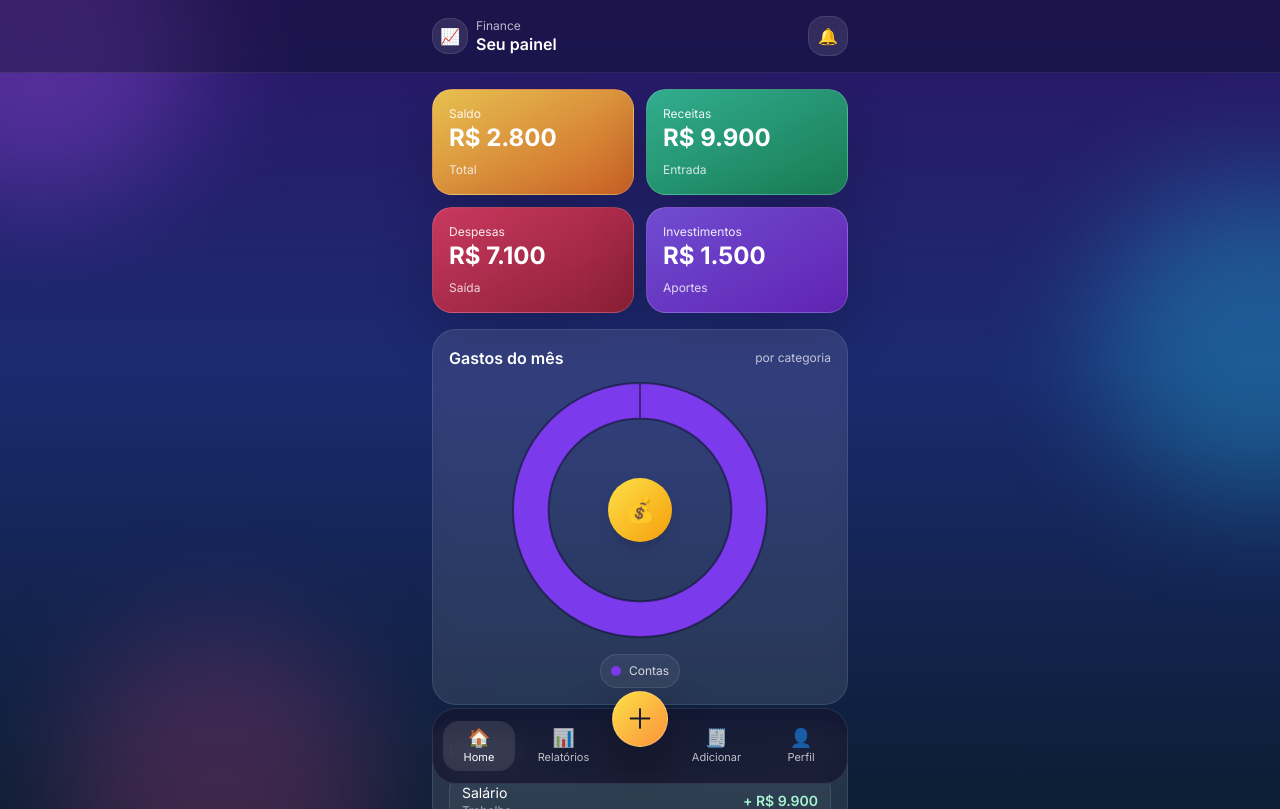
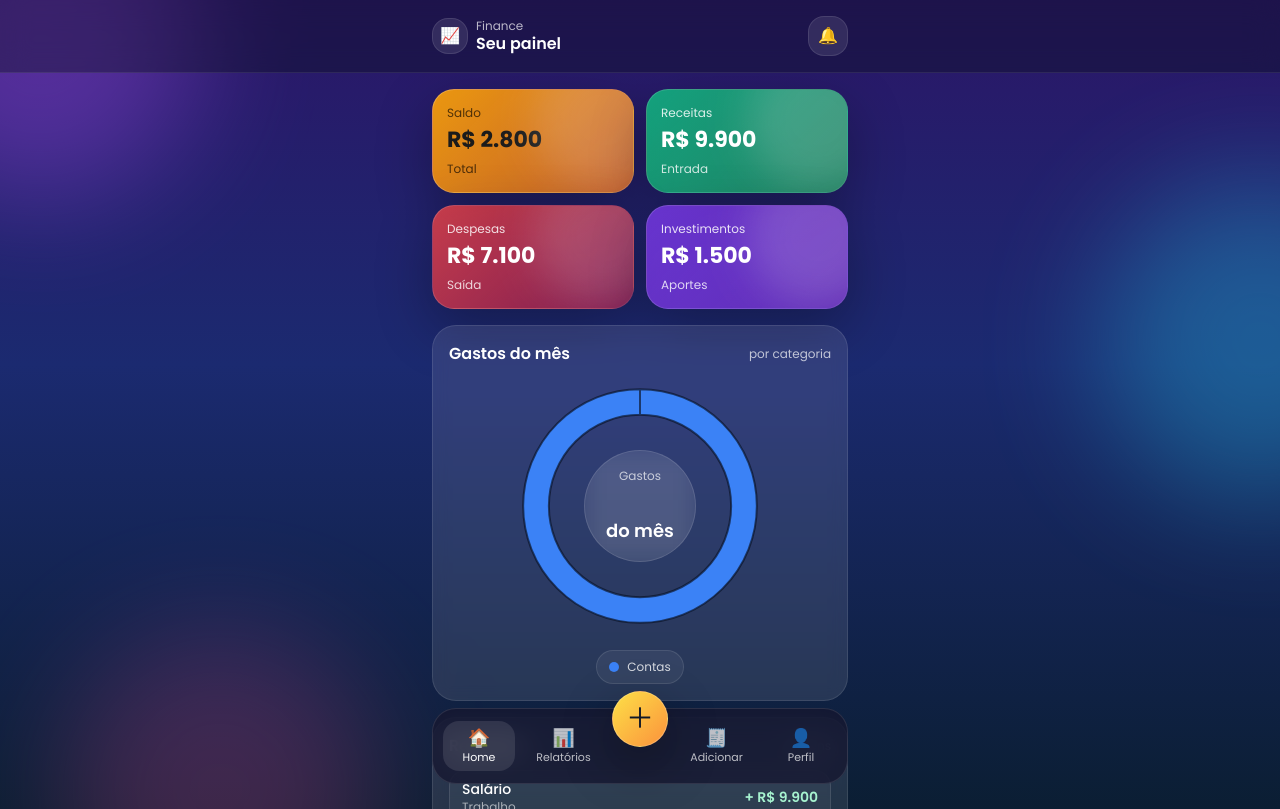
Before and after one commit to Mahaseias/finc, a Vue app: page / in a window 1280 px wide. Built offline with nearby package versions, Linux system fonts and the light colour scheme.

Commit message:
feat: v1.5 layout fixo, tema jovem e donut premium

```diff
--- a/index.html
+++ b/index.html
@@ -5,6 +5,9 @@
     <link rel="icon" type="image/svg+xml" href="/vite.svg" />
     <meta name="viewport" content="width=device-width, initial-scale=1.0" />
     <title>FINC - Controle Financeiro</title>
+    <link rel="preconnect" href="https://fonts.googleapis.com">
+    <link rel="preconnect" href="https://fonts.gstatic.com" crossorigin>
+    <link href="https://fonts.googleapis.com/css2?family=Poppins:wght@400;500;600;700&display=swap" rel="stylesheet">
     <link rel="manifest" href="/manifest.webmanifest" />
     <meta name="theme-color" content="#0b1e33" />
   </head>
--- a/package.json
+++ b/package.json
@@ -1,6 +1,6 @@
 {
   "name": "finc",
-  "version": "1.4.0",
+  "version": "1.5.0",
   "private": true,
   "type": "module",
   "scripts": {
--- a/src/pages/Dashboard.vue
+++ b/src/pages/Dashboard.vue
@@ -5,6 +5,15 @@ import { state, totals } from '../store/financeStore'
 
 const canvasRef = ref(null)
 let chart
+
+const COLOR_BY_CATEGORY = {
+  'Cartão': '#7C3AED',
+  'Contas fixas': '#F59E0B',
+  'Emergência': '#EF4444',
+  'Investimento': '#EC4899',
+  'Uso pessoal': '#10B981',
+  'Outros': '#3B82F6',
+}
 
 function computeCategories() {
   const month = new Date().getMonth()
@@ -14,7 +23,10 @@ function computeCategories() {
     return t.type === 'expense' && d.getMonth() === month && d.getFullYear() === year
   })
   const map = new Map()
-  for (const t of monthExpenses) map.set(t.category, (map.get(t.category) || 0) + t.amount)
+  for (const t of monthExpenses) {
+    const cat = t.category || 'Outros'
+    map.set(cat, (map.get(cat) || 0) + t.amount)
+  }
   const labels = [...map.keys()]
   const data = [...map.values()]
   return { labels: labels.length ? labels : ['Sem dados'], data: data.length ? data : [1] }
@@ -22,7 +34,8 @@ function computeCategories() {
 
 function renderChart() {
   const { labels, data } = computeCategories()
-  const palette = ['#7C3AED', '#F59E0B', '#EF4444', '#EC4899', '#10B981', '#3B82F6']
+  const total = data.reduce((a, b) => a + Number(b || 0), 0) || 1
+  const palette = labels.map((lbl) => COLOR_BY_CATEGORY[lbl] || COLOR_BY_CATEGORY['Outros'])
 
   if (chart) chart.destroy()
   chart = new Chart(canvasRef.value, {
@@ -32,16 +45,17 @@ function renderChart() {
       datasets: [
         {
           data,
-          backgroundColor: labels.map((_, i) => palette[i % palette.length]),
+          backgroundColor: palette,
           borderWidth: 2,
-          borderColor: 'rgba(10,18,35,.55)',
-          hoverOffset: 6,
+          borderColor: 'rgba(10,18,35,.65)',
+          hoverOffset: 8,
         },
       ],
     },
     options: {
-      cutout: '72%',
-      animation: { duration: 600 },
+      cutout: '78%',
+      radius: '92%',
+      animation: { duration: 650 },
       plugins: {
         legend: { display: false },
         tooltip: {
@@ -49,7 +63,8 @@ function renderChart() {
           callbacks: {
             label: (ctx) => {
               const v = Number(ctx.raw || 0)
-              return ` ${ctx.label}: R$ ${v.toLocaleString('pt-BR')}`
+              const pct = Math.round((v / total) * 100)
+              return ` ${ctx.label}: R$ ${v.toLocaleString('pt-BR')} (${pct}%)`
             },
           },
         },
@@ -65,25 +80,28 @@ watch(() => state.transactions.length, renderChart)
 <template>
   <div class="space-y-4">
     <div class="grid grid-cols-2 gap-3">
-      <div class="card bg-gradient-to-br from-amber-300/90 to-orange-500/80">
-        <div class="text-white/90 text-xs">Saldo</div>
-        <div class="text-2xl font-bold">R$ {{ totals.balance.toLocaleString('pt-BR') }}</div>
-        <div class="mt-2 text-xs text-white/80">Total</div>
+      <div class="kpi kpi-balance">
+        <div class="kpi-title">Saldo</div>
+        <div class="kpi-value">R$ {{ totals.balance.toLocaleString('pt-BR') }}</div>
+        <div class="kpi-sub">Total</div>
       </div>
-      <div class="card bg-gradient-to-br from-emerald-400/80 to-green-600/70">
-        <div class="text-white/90 text-xs">Receitas</div>
-        <div class="text-2xl font-bold">R$ {{ totals.income.toLocaleString('pt-BR') }}</div>
-        <div class="mt-2 text-xs text-white/80">Entrada</div>
+
+      <div class="kpi kpi-income">
+        <div class="kpi-title">Receitas</div>
+        <div class="kpi-value">R$ {{ totals.income.toLocaleString('pt-BR') }}</div>
+        <div class="kpi-sub">Entrada</div>
       </div>
-      <div class="card bg-gradient-to-br from-rose-500/80 to-red-700/70">
-        <div class="text-white/90 text-xs">Despesas</div>
-        <div class="text-2xl font-bold">R$ {{ totals.expense.toLocaleString('pt-BR') }}</div>
-        <div class="mt-2 text-xs text-white/80">Saída</div>
+
+      <div class="kpi kpi-expense">
+        <div class="kpi-title">Despesas</div>
+        <div class="kpi-value">R$ {{ totals.expense.toLocaleString('pt-BR') }}</div>
+        <div class="kpi-sub">Saída</div>
       </div>
-      <div class="card bg-gradient-to-br from-violet-500/75 to-purple-700/70">
-        <div class="text-white/90 text-xs">Investimentos</div>
-        <div class="text-2xl font-bold">R$ {{ totals.invest.toLocaleString('pt-BR') }}</div>
-        <div class="mt-2 text-xs text-white/80">Aportes</div>
+
+      <div class="kpi kpi-invest">
+        <div class="kpi-title">Investimentos</div>
+        <div class="kpi-value">R$ {{ totals.invest.toLocaleString('pt-BR') }}</div>
+        <div class="kpi-sub">Aportes</div>
       </div>
     </div>
 
@@ -97,8 +115,9 @@ watch(() => state.transactions.length, renderChart)
           <canvas ref="canvasRef"></canvas>
         </div>
         <div class="absolute grid place-items-center">
-          <div class="w-16 h-16 rounded-full bg-gradient-to-br from-yellow-300 to-amber-500 grid place-items-center shadow-lg">
-            <span class="text-2xl">💰</span>
+          <div class="centerBadge">
+            <div class="text-xs text-white/70">Gastos</div>
+            <div class="text-lg font-semibold">do mês</div>
           </div>
         </div>
       </div>
@@ -108,7 +127,7 @@ watch(() => state.transactions.length, renderChart)
           :key="lbl"
           class="pill"
         >
-          <span class="dot" :style="{ background: ['#7C3AED','#F59E0B','#EF4444','#EC4899','#10B981','#3B82F6'][i % 6] }"></span>
+          <span class="dot" :style="{ background: (COLOR_BY_CATEGORY[lbl] || COLOR_BY_CATEGORY['Outros']) }"></span>
           <span class="text-xs text-white/80">{{ lbl }}</span>
         </div>
       </div>
@@ -139,24 +158,54 @@ watch(() => state.transactions.length, renderChart)
 </template>
 
 <style scoped>
-.card {
-  border-radius: 1.25rem;
-  padding: 1rem;
-  border: 1px solid rgba(255, 255, 255, 0.15);
-  box-shadow: 0 20px 60px rgba(0, 0, 0, 0.2);
+.kpi{
+  border-radius: 22px;
+  padding: 14px 14px;
+  border: 1px solid rgba(255,255,255,.14);
+  box-shadow: 0 18px 55px rgba(0,0,0,.30);
+  position: relative;
+  overflow: hidden;
 }
-.pill {
-  display: flex;
-  align-items: center;
-  gap: 8px;
-  padding: 8px 10px;
+.kpi::after{
+  content:"";
+  position:absolute; inset:-40px -40px auto auto;
+  width:140px; height:140px;
+  border-radius:9999px;
+  background: rgba(255,255,255,.16);
+  filter: blur(20px);
+  transform: rotate(20deg);
+}
+.kpi-title{ font-size: 12px; color: rgba(255,255,255,.85); }
+.kpi-value{ margin-top: 6px; font-size: 22px; font-weight: 700; line-height: 1.1; }
+.kpi-sub{ margin-top: 8px; font-size: 12px; color: rgba(255,255,255,.80); }
+
+.kpi-balance{ background: linear-gradient(135deg, rgba(245,158,11,.95), rgba(249,115,22,.75)); color:#1b1b1b; border-color: rgba(255,255,255,.20); }
+.kpi-balance .kpi-title,.kpi-balance .kpi-sub{ color: rgba(0,0,0,.65); }
+
+.kpi-income{ background: linear-gradient(135deg, rgba(16,185,129,.85), rgba(34,197,94,.60)); }
+.kpi-expense{ background: linear-gradient(135deg, rgba(239,68,68,.80), rgba(190,18,60,.60)); }
+.kpi-invest{  background: linear-gradient(135deg, rgba(124,58,237,.78), rgba(147,51,234,.58)); }
+
+.centerBadge{
+  width: 112px;
+  height: 112px;
   border-radius: 9999px;
-  background: rgba(255, 255, 255, 0.06);
-  border: 1px solid rgba(255, 255, 255, 0.1);
+  background: rgba(255,255,255,.06);
+  border: 1px solid rgba(255,255,255,.12);
+  backdrop-filter: blur(12px);
+  display: grid;
+  place-items: center;
+  text-align: center;
 }
-.dot {
-  width: 10px;
-  height: 10px;
+
+.pill{
+  display:flex; align-items:center; gap:8px;
+  padding: 8px 12px;
   border-radius: 9999px;
+  background: rgba(255,255,255,.06);
+  border: 1px solid rgba(255,255,255,.10);
+}
+.dot{
+  width:10px; height:10px; border-radius:9999px;
 }
 </style>
--- a/src/style.css
+++ b/src/style.css
@@ -1,12 +1,36 @@
-@import url('https://fonts.googleapis.com/css2?family=Inter:wght@400;600;700&display=swap');
 @tailwind base;
 @tailwind components;
 @tailwind utilities;
 
-:root {
+:root{
   color-scheme: dark;
+
+  --bg-0: #081424;
+  --bg-1: #0b1e33;
+
+  --card: rgba(255,255,255,.08);
+  --card-border: rgba(255,255,255,.10);
+
+  --txt: rgba(255,255,255,.92);
+  --muted: rgba(255,255,255,.65);
+
+  /* Paleta “jovem” (referência das imagens) */
+  --c-purple: #7C3AED;
+  --c-orange: #F59E0B;
+  --c-green:  #10B981;
+  --c-red:    #EF4444;
+  --c-pink:   #EC4899;
+  --c-blue:   #3B82F6;
 }
 
-body {
-  font-family: 'Inter', system-ui, -apple-system, sans-serif;
+html, body {
+  height: 100%;
+  font-family: Poppins, ui-sans-serif, system-ui, -apple-system, "Segoe UI", Roboto, Arial;
 }
+
+body{
+  margin:0;
+  overflow:hidden; /* scroll fica no container interno */
+  background: var(--bg-0);
+  color: var(--txt);
+}
```
Also changed, not shown: 6 other files (tests, documents, lock files or other folders).
